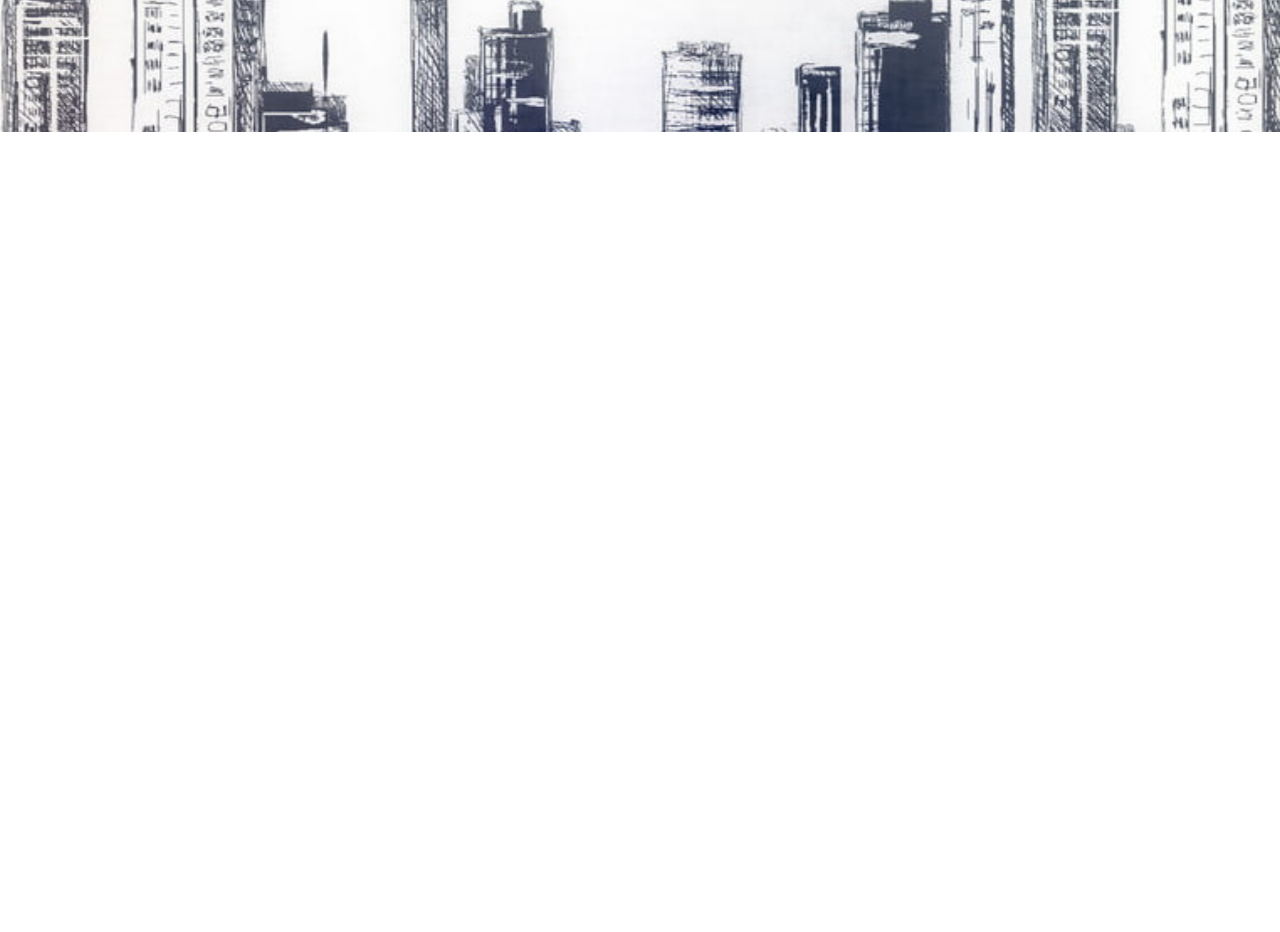
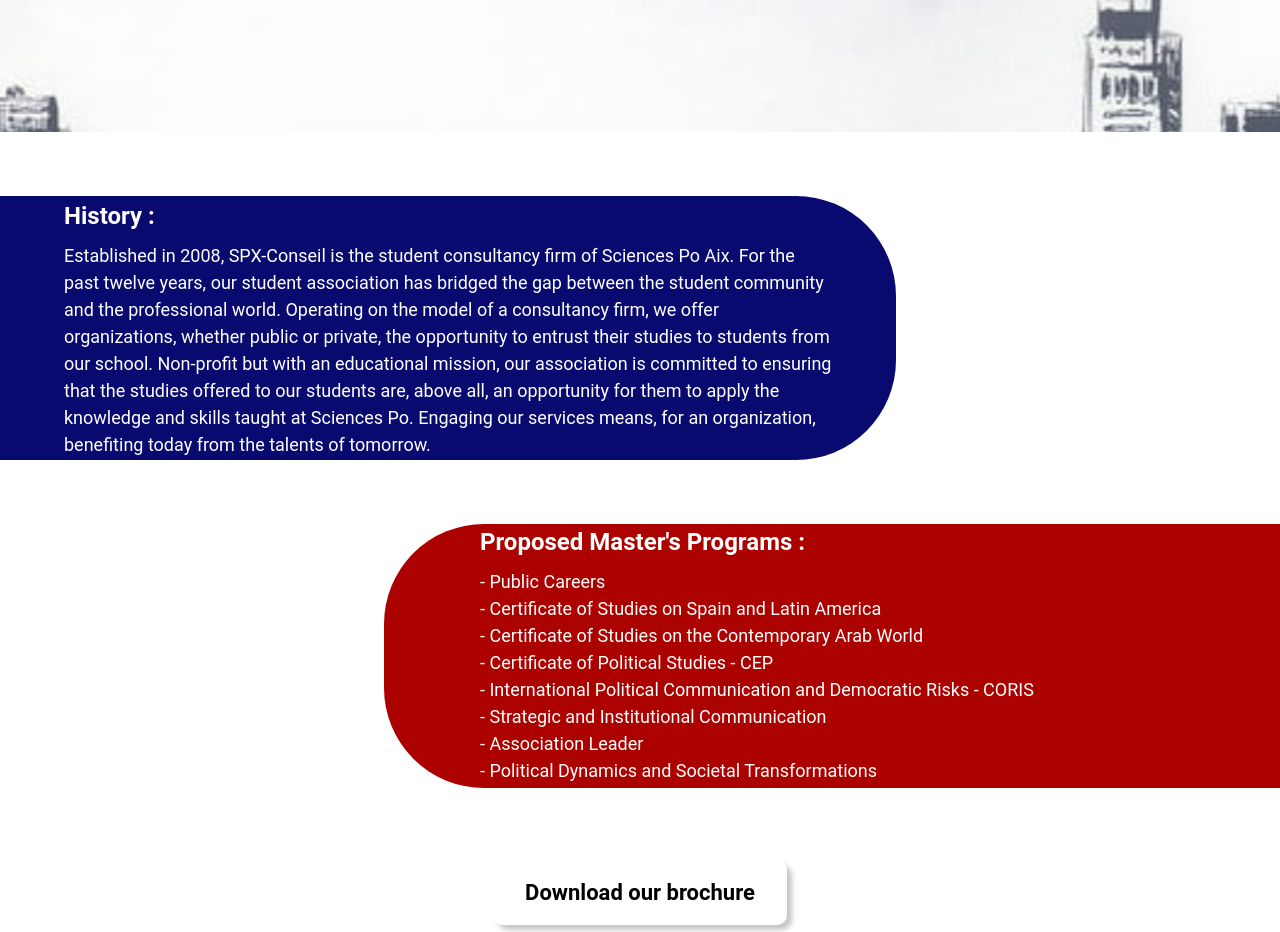
Before and after one commit to Thibaud-M326/SpxConseil-Dev, a Vue app: page / in a window 1280 px wide. Shown: the part 460-1392 px from the top of the page. Before the commit the page ends 800 px from the top, so only its background shows below. Built offline with nearby package versions, Linux system fonts and the light colour scheme.

Commit message:
first branch push

```diff
--- a/locale/en.json
+++ b/locale/en.json
@@ -6,5 +6,14 @@
     "about": {
         "overview": "Overview :",
         "text": "Mission at the heart of our priorities: the professionalization of students. Serving as a bridge between the associative world and the employment sector, the action of SPX-Conseil, and more broadly, the movement as a whole, focuses daily on the deployment and implementation of theoretical knowledge and practical skills acquired within our school in the professional sector. An undeniable enhancement of our teachings for an enriched professional experience for students – that is the objective of SPX-Conseil, which, every year, can rely on my support. I am proud to have in our ranks a student association that successfully combines entrepreneurial spirit and community service."
+    },
+    "history": {
+        "historyTitle": "History :",
+        "historyText": "Established in 2008, SPX-Conseil is the student consultancy firm of Sciences Po Aix. For the past twelve years, our student association has bridged the gap between the student community and the professional world. Operating on the model of a consultancy firm, we offer organizations, whether public or private, the opportunity to entrust their studies to students from our school. Non-profit but with an educational mission, our association is committed to ensuring that the studies offered to our students are, above all, an opportunity for them to apply the knowledge and skills taught at Sciences Po. Engaging our services means, for an organization, benefiting today from the talents of tomorrow.",
+        "masterTitle": "Proposed Master's Programs :",
+        "masterText": "- Public Careers\n- Certificate of Studies on Spain and Latin America\n- Certificate of Studies on the Contemporary Arab World\n- Certificate of Political Studies - CEP\n- International Political Communication and Democratic Risks - CORIS\n- Strategic and Institutional Communication\n- Association Leader\n- Political Dynamics and Societal Transformations\n- Studies on Intelligence"
+    },
+    "download": {
+        "download": "Download our brochure"
     }
 }
--- a/locale/fr.json
+++ b/locale/fr.json
@@ -6,5 +6,14 @@
     "about": {
         "overview": "Description :",
         "text": "mission au cœur de nos priorités : la professionnalisation des étudiant(e)s. Comme un trait d’union entre le monde associatif et celui de l’emploi, l’action de SPX-Conseil, et plus largement du mouvement des, se concentre au quotidien sur le déploiement et la mise en application des connaissances théoriques et compétences pratiques acquises au sein de notre École, dans le secteur professionnel. Une indéniable mise en valeur de nos enseignements pour une expérience professionnelle enrichie des étudiant(e)s, voilà l’objectif de SPX-Conseil, qui, chaque année, peut compter sur mon soutien.Je suis fier de pouvoir compter dans nos rangs une association étudiante qui allie avec bonheur esprit d’entreprise et service à la communauté."
+    },
+    "history": {
+        "historyTitle": "Histoire :",
+        "historyText": "Créée en 2008, SPX-Conseil est le cabinet de conseil associatif de Sciences Po Aix. Depuis maintenant douze ans, notre association étudiante fait le lien entre le milieu étudiant et le monde professionnel. Fonctionnant sur le modèle d'un cabinet de conseil, nous proposons à des organisations, publiques ou privées, de confier leurs études à des élèves de notre école. A but non-lucratif, mais à vocation pédagogique, notre association met un point d'honneur à ce que les études proposées à nos étudiants soient avant tout pour eux l'occasion de mettre en application les savoirs et compétences enseignés à Sciences Po. Faire appel à nos services, c'est, pour une organisation, bénéficier aujourd'hui des talents de demain.",
+        "masterTitle": "Master proposés :",
+        "masterText": "- Carrières publiques\n- Certificat d’études sur l’Espagne et l’Amérique Latine\n- Certificat d’études sur le monde arabe contemporain\n- Certificat d’Etudes Politiques - CEP\n- Communication politique internationale et risques démocratiques - CORIS\n- Communication stratégique et institutionnelle\n- Dirigeant d’association\n- Dynamiques politiques et mutations des sociétés\n- Études sur le Renseignement"
+    },
+    "download": {
+        "download": "Telechargez notre plaquette"
     }
 }
--- a/src/components/aboutComp.vue
+++ b/src/components/aboutComp.vue
@@ -62,8 +62,4 @@
     font-size: large;
 }
 
-#helllo {
-    height: 30vh;
-}
-
 </style>
--- a/src/components/downloadComp.vue
+++ b/src/components/downloadComp.vue
@@ -1,6 +1,9 @@
 <template>
-    <p>Download</p>
-
+    <div id="downloadDiv">
+        <button id="downloadButton">
+            {{ $t("download.download") }}
+        </button>
+    </div>
 </template>
 
 <script lang="ts">
@@ -11,4 +14,23 @@
 
 <style scoped>
 
+#downloadDiv {
+    display: flex;
+    justify-content: center;
+    align-items: center;
+    height: 10vh;
+}
+
+#downloadButton {
+    padding: 2vh 4vh;
+    font-size: 22px;
+    font-weight: bold;
+    border-radius: 10px;
+    box-shadow: 5px 5px 5px rgb(199, 199, 199);
+}
+
+#downloadButton:active {
+    box-shadow: 1px 1px 5px rgb(199, 199, 199); /* Changement de l'ombre lorsqu'il est cliqué ou en focus */
+}
+
 </style>
--- /dev/null
+++ b/src/components/historyComp.vue
@@ -0,0 +1,96 @@
+<template>
+    <div id="historyCompDiv">
+        <div id="historyDiv">
+            <div id="historyTextDiv">
+                <h2
+                id="historyH2"
+                >
+                {{ $t("history.historyTitle") }}
+                </h2>
+                <p
+                id="historyP"
+                >
+                {{ $t("history.historyText") }}
+                </p>
+            </div>
+        </div>
+        <div id="masterDiv">
+            <div id="masterTextDiv">
+                <h2
+                id="masterH2"
+                >
+                {{ $t("history.masterTitle") }}
+                </h2>
+                <p
+                id="masterP"
+                >
+                {{ $t("history.masterText") }}
+                </p>
+            </div>
+        </div>
+    </div>
+</template>
+
+<script lang="ts">
+export default {
+
+}
+</script>
+
+<style scoped>
+
+#historyCompDiv {
+    display:flex;
+    flex-direction: column;
+    justify-content: space-evenly;
+    height: 90vh;
+}
+
+#historyDiv {
+    align-self: flex-start;
+    display: flex;
+    flex-direction: column;
+    justify-content: center;
+    align-items: center;
+    background-color: #080A70;
+    color: white;
+    height: 33vh;
+    width: 70vw;
+    border-top-right-radius: 100px;
+    border-bottom-right-radius: 100px;
+}
+
+#historyTextDiv {
+    width: 60vw;
+    overflow: auto;
+}
+
+h2 {
+    margin-bottom: 1vh;
+}
+
+p {
+    font-size: large
+}
+
+#masterDiv {
+    align-self: flex-end;
+    display: flex;
+    flex-direction: column;
+    justify-content: center;
+    align-items: center;
+    background-color: #AB0200;
+    color: white;
+    white-space: pre-line;
+    height: 33vh;
+    width: 70vw;
+    padding-left: 5vw;
+    border-top-left-radius: 100px;
+    border-bottom-left-radius: 100px;
+}
+
+#masterTextDiv {
+    width: 60vw;
+    overflow: auto;
+}
+</style>
--- a/src/views/HomeView.vue
+++ b/src/views/HomeView.vue
@@ -1,8 +1,9 @@
 <template>
     <Navtop />
     <About />
-    <!-- <Download />
-    <Team />
+    <History />
+    <Download />
+    <!-- <Team />
     <Contact />
     <Partners />
     <Foot /> -->
@@ -11,6 +12,7 @@
 <script lang="ts">
 import Navtop from '../components/navtopComp.vue'
 import About from '../components/aboutComp.vue'
+import History from '../components/historyComp.vue'
 import Download from '../components/downloadComp.vue'
 import Team from '../components/teamComp.vue'
 import Contact from '../components/contactComp.vue'
@@ -21,6 +23,7 @@
     components: {
         Navtop,
         About,
+        History,
         Download,
         Team,
         Contact,
```
Also changed, not shown: src/components/HistoryComp.vue (deleted, +0 -14 lines).
